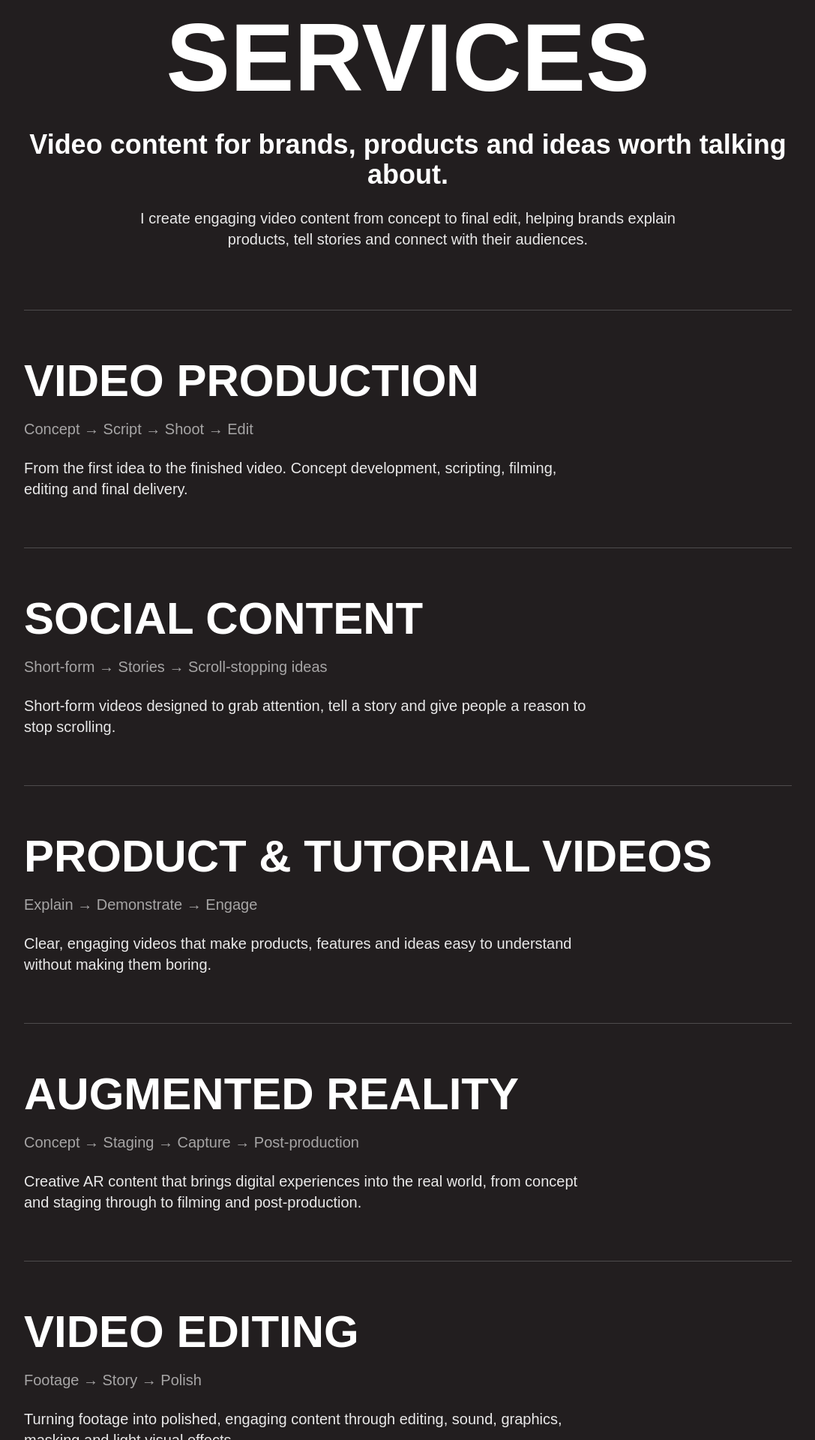
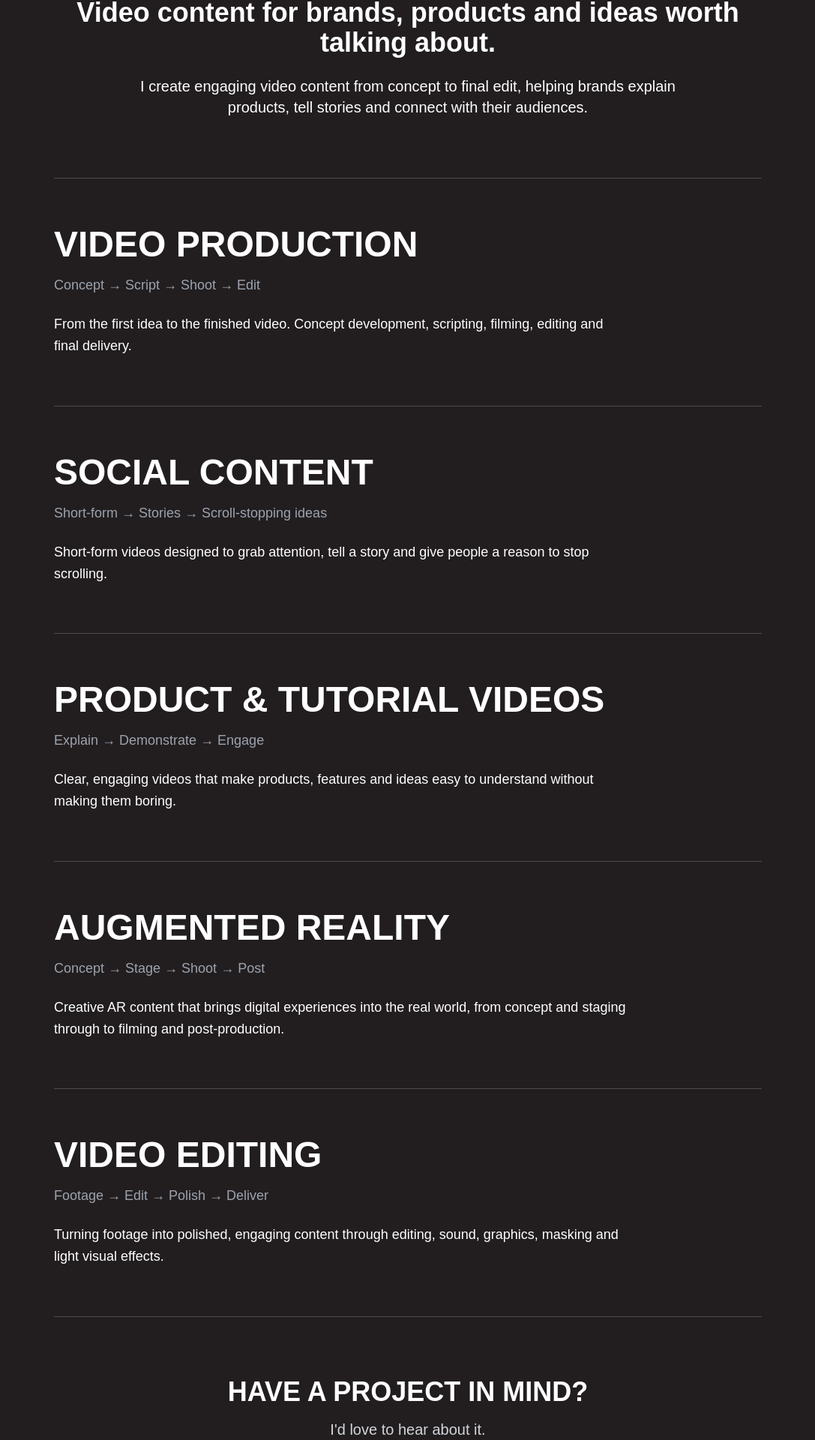
Before and after one commit to tyrannosauruszombie/WEBSITE-V1, a React (Vite) app: page /services in a window 1280 px wide. Shown: the part 115-2035 px from the top of the page at 75% size, without its empty margins (96-1183 px from the left). Built offline with nearby package versions, Linux system fonts and the light colour scheme.

Commit message:
Update About page copy

```diff
--- a/src/Services.jsx
+++ b/src/Services.jsx
@@ -3,18 +3,13 @@ import React from "react";
 export default function Services() {
   return (
     <main className="bg-branddark text-white min-h-screen font-rubik">
-
-      {/* Header */}
-      <section className="max-w-6xl mx-auto px-6 md:px-10 lg:px-16 pt-32 pb-20 text-center">
-        <h1 className="font-bold text-6xl sm:text-7xl md:text-8xl lg:text-9xl leading-none">
-          SERVICES
+      {/* Intro */}
+      <section className="max-w-5xl mx-auto px-6 md:px-10 pt-28 pb-20 text-center">
+        <h1 className="text-3xl md:text-4xl font-bold leading-tight">
+          Video content for brands, products and ideas worth talking about.
         </h1>
 
-        <h2 className="mt-8 text-2xl sm:text-3xl md:text-4xl font-bold leading-tight">
-          Video content for brands, products and ideas worth talking about.
-        </h2>
-
-        <p className="mt-6 max-w-3xl mx-auto text-lg sm:text-xl leading-relaxed opacity-90">
+        <p className="mt-6 text-lg md:text-xl leading-relaxed max-w-3xl mx-auto">
           I create engaging video content from concept to final edit, helping
           brands explain products, tell stories and connect with their
           audiences.
@@ -22,91 +17,101 @@ export default function Services() {
       </section>
 
       {/* Services */}
-      <section className="max-w-6xl mx-auto px-6 md:px-10 lg:px-16 pb-24">
+      <section className="max-w-5xl mx-auto px-6 md:px-10">
+        <div className="border-t border-white/20 py-16">
+          <h2 className="text-4xl md:text-5xl font-bold">
+            VIDEO PRODUCTION
+          </h2>
 
-        <Service
-          title="VIDEO PRODUCTION"
-          process="Concept → Script → Shoot → Edit"
-        >
+          <p className="mt-4 text-lg text-gray-400">
+            Concept → Script → Shoot → Edit
+          </p>
+
+          <p className="mt-6 text-lg leading-relaxed max-w-3xl">
             From the first idea to the finished video. Concept development,
             scripting, filming, editing and final delivery.
-        </Service>
+          </p>
+        </div>
 
-        <Service
-          title="SOCIAL CONTENT"
-          process="Short-form → Stories → Scroll-stopping ideas"
-        >
-          Short-form videos designed to grab attention, tell a story and give
-          people a reason to stop scrolling.
-        </Service>
+        <div className="border-t border-white/20 py-16">
+          <h2 className="text-4xl md:text-5xl font-bold">
+            SOCIAL CONTENT
+          </h2>
 
-        <Service
-          title="PRODUCT & TUTORIAL VIDEOS"
-          process="Explain → Demonstrate → Engage"
-        >
+          <p className="mt-4 text-lg text-gray-400">
+            Short-form → Stories → Scroll-stopping ideas
+          </p>
+
+          <p className="mt-6 text-lg leading-relaxed max-w-3xl">
+            Short-form videos designed to grab attention, tell a story and
+            give people a reason to stop scrolling.
+          </p>
+        </div>
+
+        <div className="border-t border-white/20 py-16">
+          <h2 className="text-4xl md:text-5xl font-bold">
+            PRODUCT &amp; TUTORIAL VIDEOS
+          </h2>
+
+          <p className="mt-4 text-lg text-gray-400">
+            Explain → Demonstrate → Engage
+          </p>
+
+          <p className="mt-6 text-lg leading-relaxed max-w-3xl">
             Clear, engaging videos that make products, features and ideas easy
             to understand without making them boring.
-        </Service>
+          </p>
+        </div>
 
-        <Service
-          title="AUGMENTED REALITY"
-          process="Concept → Staging → Capture → Post-production"
-        >
+        <div className="border-t border-white/20 py-16">
+          <h2 className="text-4xl md:text-5xl font-bold">
+            AUGMENTED REALITY
+          </h2>
+
+          <p className="mt-4 text-lg text-gray-400">
+            Concept → Stage → Shoot → Post
+          </p>
+
+          <p className="mt-6 text-lg leading-relaxed max-w-3xl">
             Creative AR content that brings digital experiences into the real
             world, from concept and staging through to filming and
             post-production.
-        </Service>
+          </p>
+        </div>
 
-        <Service
-          title="VIDEO EDITING"
-          process="Footage → Story → Polish"
-        >
+        <div className="border-t border-white/20 py-16">
+          <h2 className="text-4xl md:text-5xl font-bold">
+            VIDEO EDITING
+          </h2>
+
+          <p className="mt-4 text-lg text-gray-400">
+            Footage → Edit → Polish → Deliver
+          </p>
+
+          <p className="mt-6 text-lg leading-relaxed max-w-3xl">
             Turning footage into polished, engaging content through editing,
             sound, graphics, masking and light visual effects.
-        </Service>
+          </p>
+        </div>
 
-      </section>
-
-      {/* CTA */}
-      <section className="max-w-4xl mx-auto px-6 pb-32 text-center">
-        <h2 className="font-bold text-4xl sm:text-5xl md:text-6xl leading-tight">
+        {/* Contact */}
+        <div className="border-t border-white/20 py-20 text-center">
+          <h2 className="text-3xl md:text-4xl font-bold">
             HAVE A PROJECT IN MIND?
           </h2>
 
-        <p className="mt-6 text-xl sm:text-2xl">
-          I'd love to hear about it.
+          <p className="mt-4 text-xl text-gray-300">
+            I&apos;d love to hear about it.
           </p>
 
           <a
             href="mailto:ben.dixon.3000@gmail.com"
-          className="inline-block mt-8 text-lg font-bold border-b-2 border-white pb-1 hover:opacity-60 transition-opacity"
+            className="inline-block mt-8 text-lg font-bold hover:opacity-70 transition-opacity"
           >
             CONTACT →
           </a>
+        </div>
       </section>
-
     </main>
   );
 }
-
-
-/* Individual service section */
-function Service({ title, process, children }) {
-  return (
-    <div className="border-t border-white/20 py-14 sm:py-16">
-
-      <h2 className="font-bold text-4xl sm:text-5xl md:text-6xl leading-none">
-        {title}
-      </h2>
-
-      <p className="mt-5 text-base sm:text-lg md:text-xl opacity-60">
-        {process}
-      </p>
-
-      <p className="mt-6 max-w-3xl text-lg sm:text-xl leading-relaxed opacity-90">
-        {children}
-      </p>
-
-    </div>
-  );
-}
```
Lines whose indentation alone changed are shown as unchanged.
